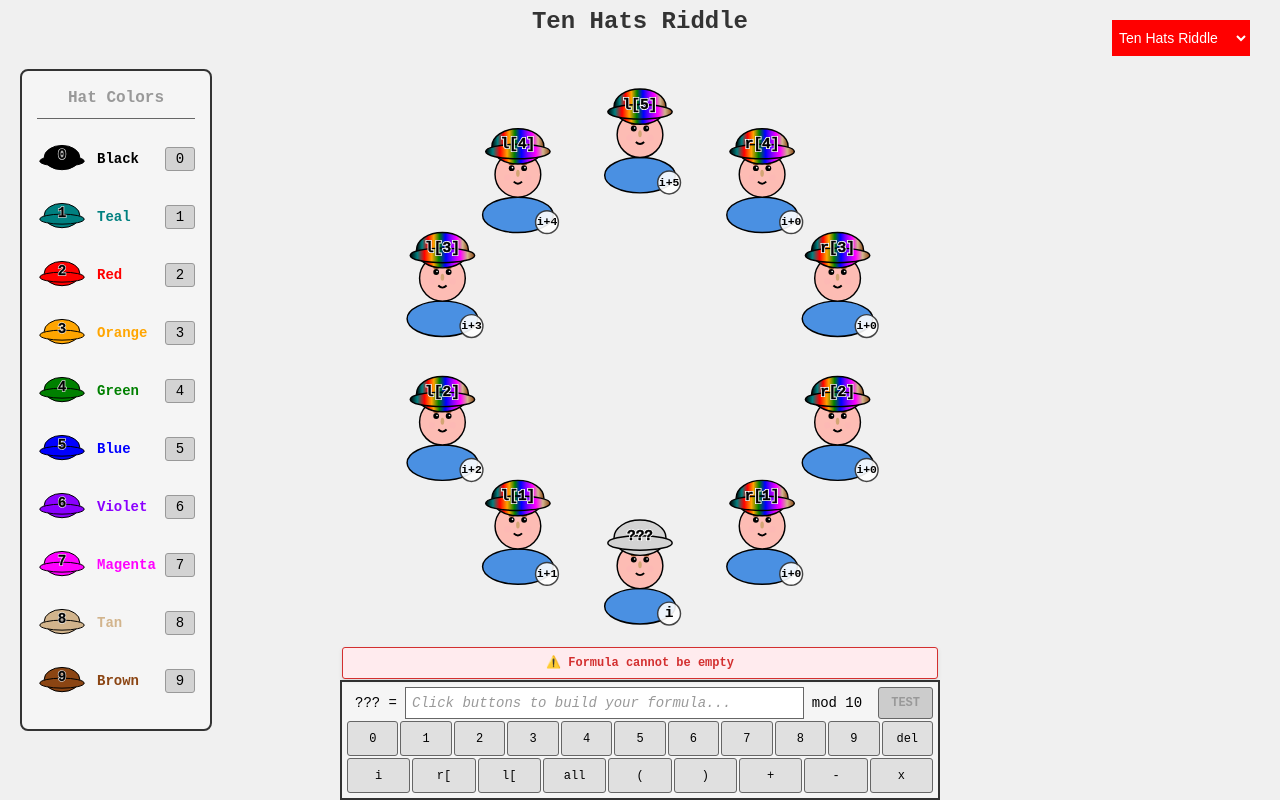
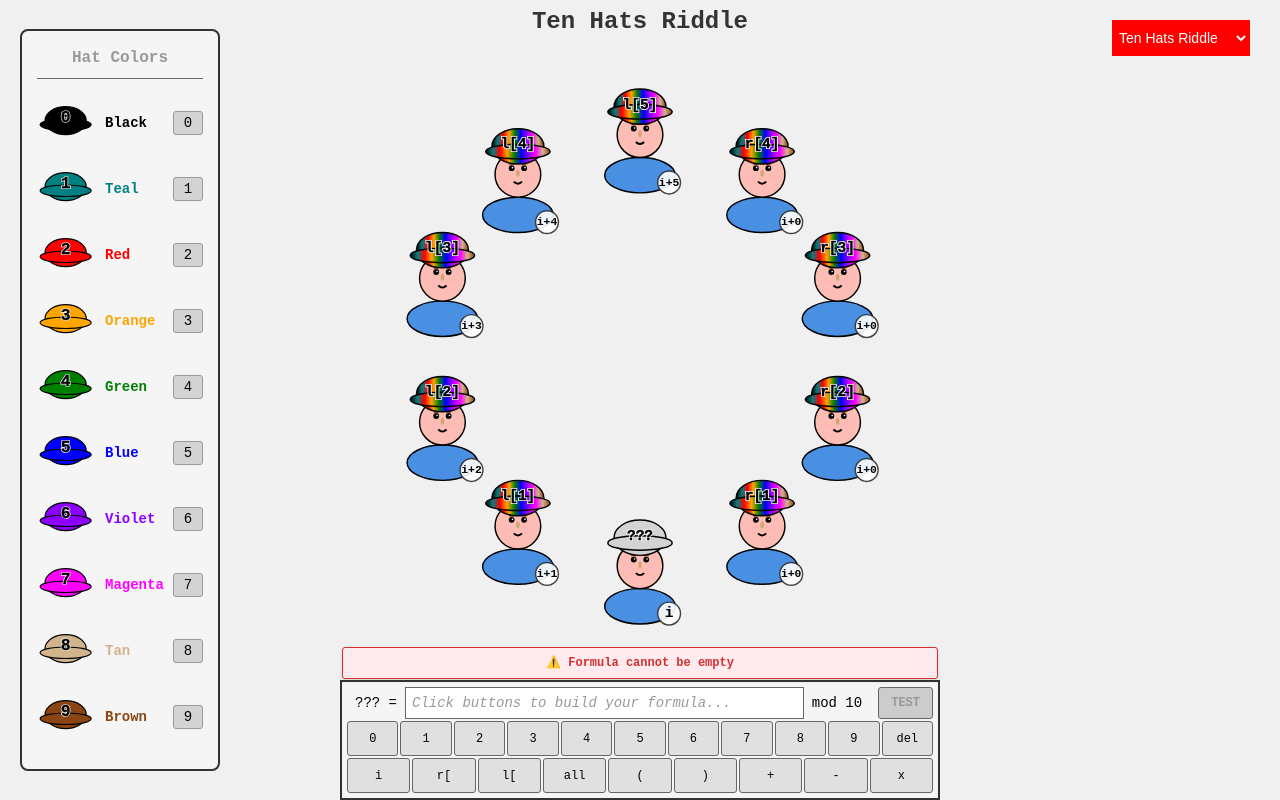
Before and after one commit to rajtiller/ten-hats-riddle, a React (Vite) app: page / in a window 1280 px wide. Built offline with nearby package versions, Linux system fonts and the light colour scheme.

Commit message:
hats on left side satisfactory

```diff
--- a/src/images/HatLegend.tsx
+++ b/src/images/HatLegend.tsx
@@ -18,6 +18,8 @@ const HatLegend: React.FC<HatLegendProps> = () => {
     { name: "Tan", color: "#d2b48c", value: 8 },
     { name: "Brown", color: "#8b4513", value: 9 },
   ];
+
+  const sizeScale = 1.15; // Same scale as used for people in the group
 
   const getTextStyle = (color: string) => {
     return {
@@ -58,6 +60,13 @@ const HatLegend: React.FC<HatLegendProps> = () => {
       {hatColors.map((hatInfo, index) => {
         const hat = new HatClass(hatInfo.color, "cap");
 
+        // Calculate scaled dimensions
+        const scaledSize = Math.ceil(50 * sizeScale); // Scale the container size
+        const viewBoxWidth = Math.ceil(70 * sizeScale); // Scale viewBox width
+        const viewBoxHeight = Math.ceil(50 * sizeScale); // Scale viewBox height
+        const viewBoxX = Math.ceil(-35 * sizeScale); // Scale viewBox x offset
+        const viewBoxY = Math.ceil(-45 * sizeScale); // Scale viewBox y offset
+
         return (
           <div
             key={index}
@@ -67,7 +76,7 @@ const HatLegend: React.FC<HatLegendProps> = () => {
               marginBottom: "8px",
               fontSize: "14px",
               fontFamily: "monospace",
-              height: "50px", // Increased height to accommodate larger hats
+              height: `${scaledSize}px`, // Scale container height
             }}
           >
             <div
@@ -76,22 +85,22 @@ const HatLegend: React.FC<HatLegendProps> = () => {
                 display: "flex",
                 alignItems: "center",
                 justifyContent: "center",
-                width: "50px", // Increased width
-                height: "50px", // Increased height
+                width: `${scaledSize}px`, // Scale container width
+                height: `${scaledSize}px`, // Scale container height
               }}
             >
               <svg
-                width="50"
-                height="50"
-                viewBox="-35 -45 70 50" // Expanded viewBox: wider (-35 to 35) and taller (-45 to 5)
+                width={scaledSize}
+                height={scaledSize}
+                viewBox={`${viewBoxX} ${viewBoxY} ${viewBoxWidth} ${viewBoxHeight}`} // Apply scaled viewBox
                 style={
                   {
                     // No border or background styles
                   }
                 }
               >
-                {hat.render(0, 0, 0, false, false)}{" "}
-                {/* Added isOnPerson: false */}
+                {hat.render(0, 0, 0, false, false, sizeScale)}{" "}
+                {/* Pass the same sizeScale used for people */}
               </svg>
             </div>
 
```
